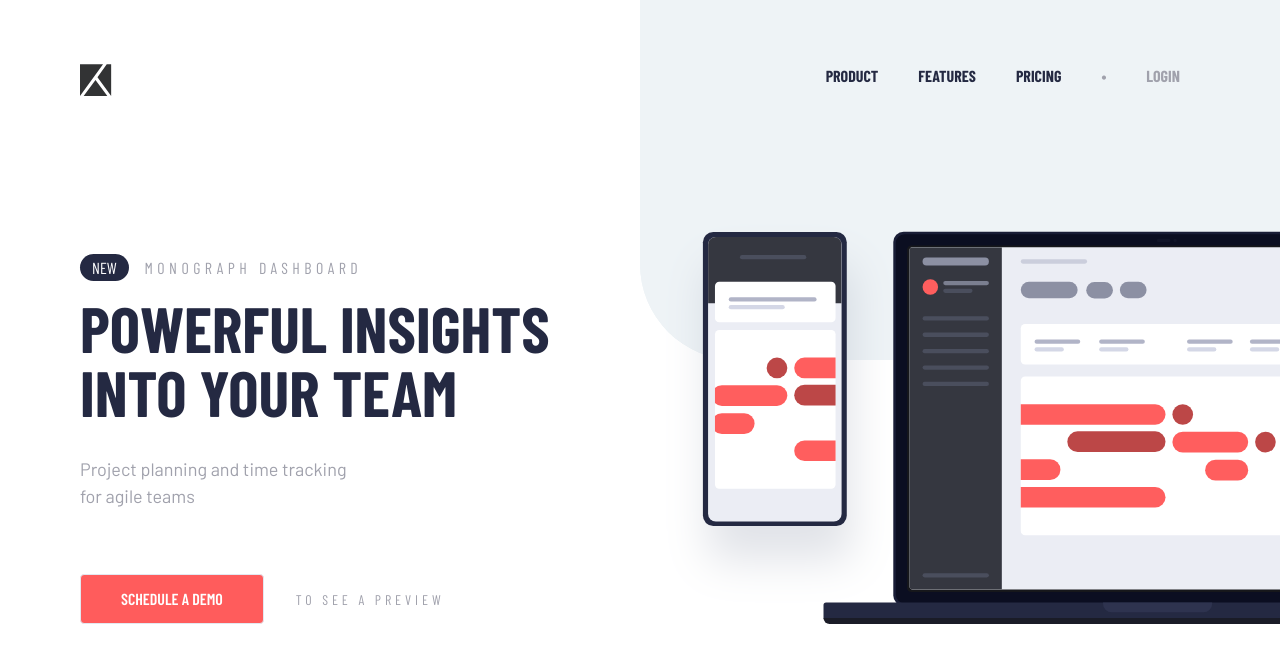
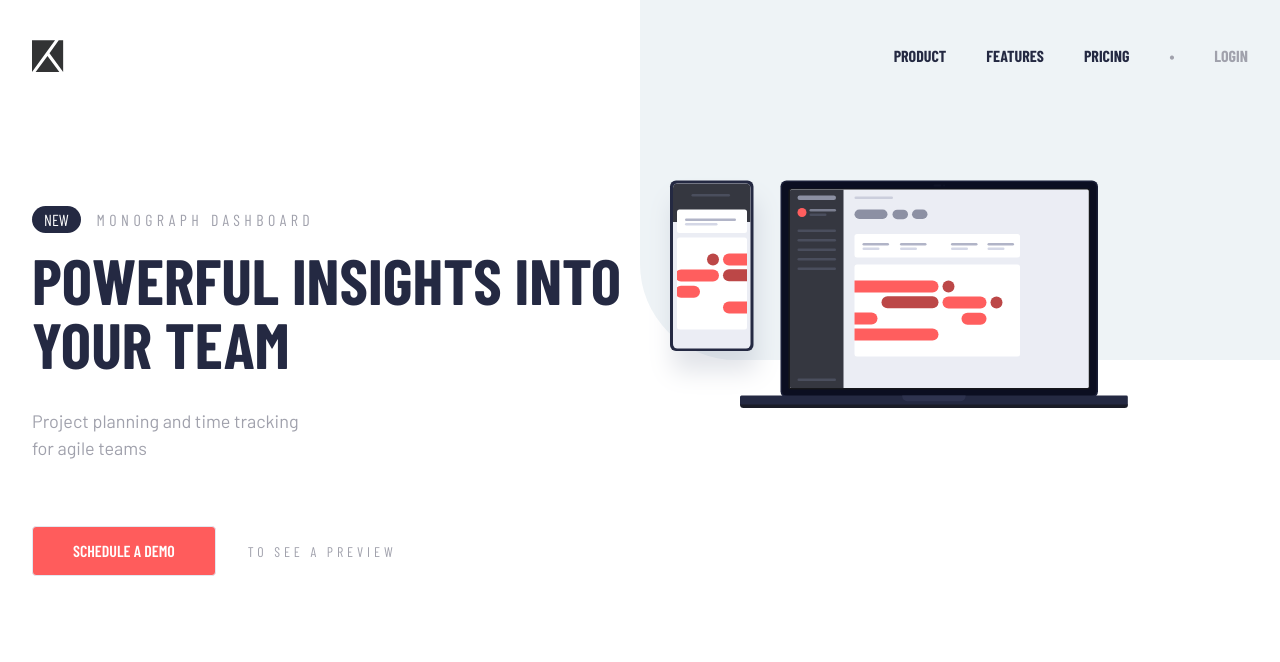
Before and after one commit to melanienolan/project-tracking-intro-component, a Gatsby site: page / in a window 1280 px wide. Built offline with nearby package versions, Linux system fonts and the light colour scheme; Gatsby itself is replaced by a stand-in of ours; a web font is replaced by a local one.

Commit message:
index page layout

```diff
--- a/src/pages/index.js
+++ b/src/pages/index.js
@@ -8,16 +8,8 @@
 
   return (
     <Layout>
-      <div
-        className="absolute top-0 right-0 w-1/2 bg-neutral-100"
-        style={{
-          height: "45vh",
-          borderBottomLeftRadius: "6rem",
-          zIndex: "-1",
-        }}
-      ></div>
-      <header className="sm:flex sm:justify-between">
-        <div className="flex justify-between px-8 py-10 sm:block sm:py-16 sm:px-20">
+      <header className="px-8 py-10 sm:flex sm:justify-between">
+        <div className="flex justify-between">
           <div>
             <img className="h-6 sm:h-8" src={logo} alt="Logo" />
           </div>
@@ -77,9 +69,9 @@
             </li>
           </ul>
         </nav>
-        <nav className="hidden px-8 py-16 sm:block font-condensed font-bold text-neutral-300 list-none uppercase sm:pr-20">
+        <nav className="hidden sm:flex sm:items-center font-condensed font-bold text-neutral-300 list-none uppercase">
           <ul className="sm:flex sm:justify-between">
-            <li className="px-5">
+            <li className="pr-5">
               <a href="#" className="">
                 Product
               </a>
@@ -95,7 +87,7 @@
               </a>
             </li>
             <li className="px-5 text-neutral-400">&bull;</li>
-            <li className="px-5 text-neutral-400">
+            <li className="pl-5 text-neutral-400">
               <a href="#" className="">
                 Login
               </a>
@@ -106,12 +98,12 @@
       <main className="sm:mt-16 sm:flex sm:flex-row-reverse">
         <div className="sm:w-1/2">
           <img
-            className="ml-2 h-64 object-cover object-left sm:h-full"
+            className="ml-2 h-64 object-cover object-left max-w-none sm:h-50 md-70"
             src={devicesImage}
             alt="mobile and desktop devices"
           />
         </div>
-        <div className="mt-24 ml-8 sm:w-1/2 sm:pl-12 sm:mt-8">
+        <div className="mt-24 ml-8 sm:w-1/2 sm:mt-8">
           <p className="font-condensed tracking-widest text-neutral-400 uppercase">
             <span className="mr-2 px-3 py-1 bg-neutral-300 text-white rounded-full tracking-normal">
               NEW
@@ -125,7 +117,7 @@
             Project planning and time tracking <br />
             for agile teams
           </p>
-          <div class="mt-6 sm:mt-16">
+          <div className="mt-6 sm:mt-16">
             <button
               type="button"
               className="px-6 py-2 border bg-primary text-white font-condensed text-base font-semibold rounded uppercase sm:px-10 sm:py-3"
```
